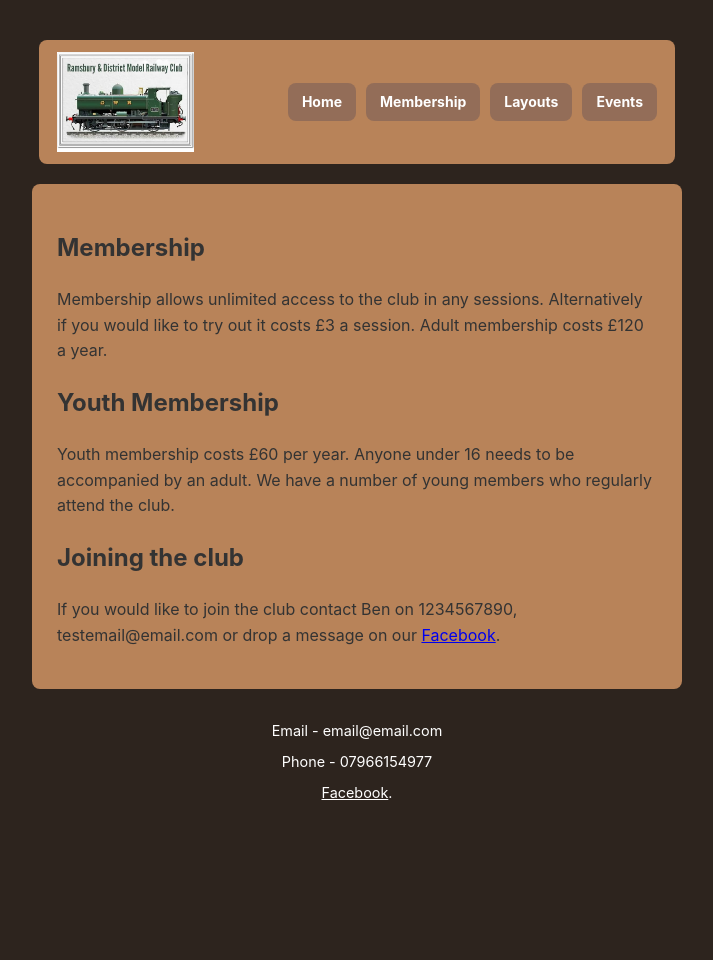
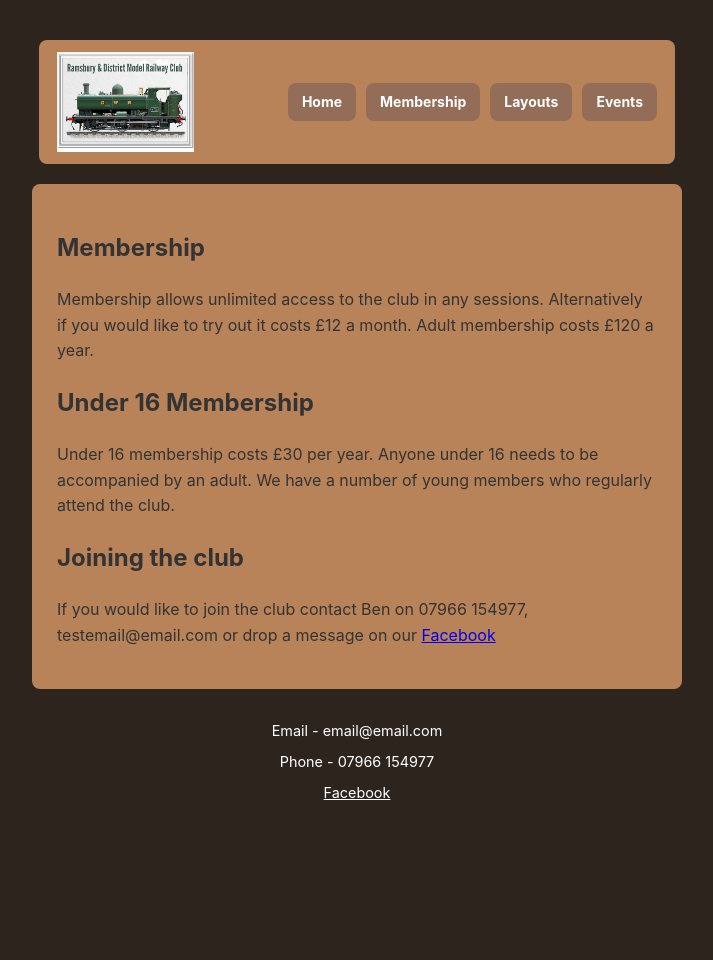
Before and after one commit to Henspenst/rdmrc-website, a Jekyll site: the page built from Pages/membership.md, in a window 1280 px wide. Shown: the whole page, without its empty margins (283-996 px from the left). Built offline with Jekyll 4.4.1, drawn with Linux system fonts in a browser that asks for light colours.

Commit message:
Fixed some of the contact details

```diff
--- /dev/null
+++ b/GemFile
@@ -0,0 +1,3 @@
+source "https://rubygems.org"
+
+gem "github-pages", group: :jekyll_plugins
--- a/Pages/membership.md
+++ b/Pages/membership.md
@@ -6,12 +6,12 @@ permalink: /membership/
 
 <section class="section-card">
   <h2>Membership</h2>
-  <p>Membership allows unlimited access to the club in any sessions. Alternatively if you would like to try out it costs £3 a session.
+  <p>Membership allows unlimited access to the club in any sessions. Alternatively if you would like to try out it costs £12 a month.
   Adult membership costs £120 a year.
   </p>
-  <h2>Youth Membership</h2>
-  <p>Youth membership costs £60 per year. Anyone under 16 needs to be accompanied by an adult. We have a number of young members who regularly attend the club.
+  <h2>Under 16 Membership</h2>
+  <p>Under 16 membership costs £30 per year. Anyone under 16 needs to be accompanied by an adult. We have a number of young members who regularly attend the club.
   </p>
   <h2>Joining the club</h2>
-  <p>If you would like to join the club contact Ben on 1234567890, testemail@email.com or drop a message on our <a href="https://www.facebook.com/groups/304517475303482/" target="_blank" rel="noopener">Facebook</a>.</p>
+  <p>If you would like to join the club contact Ben on 07966 154977, testemail@email.com or drop a message on our <a href="https://www.facebook.com/groups/304517475303482/" target="_blank" rel="noopener">Facebook</a></p>
 </section>
--- a/_layouts/default.html
+++ b/_layouts/default.html
@@ -39,9 +39,8 @@
 
     <footer class="footer">
     <p> Email - email@email.com</p>
-    <p> Phone - 07966154977</p>
-    <p><a href="https://www.facebook.com/groups/304517475303482/" target="_blank" rel="noopener">Facebook</a>.</p>
+    <p> Phone - 07966 154977</p>
+    <p><a href="https://www.facebook.com/groups/304517475303482/" target="_blank" rel="noopener">Facebook</a></p>
     </footer>
-
   </body>
 </html>
```
Also changed, not shown: index.md (+2 -2 lines).
